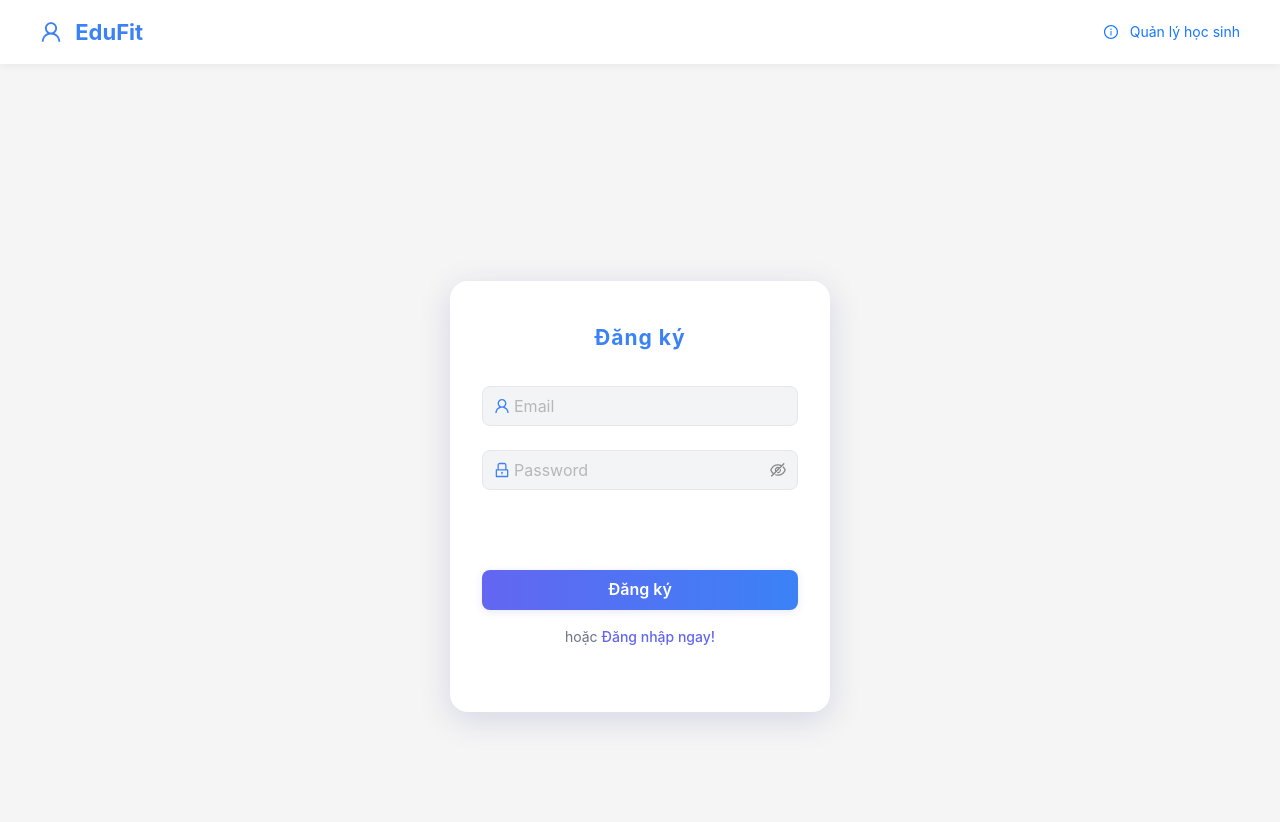
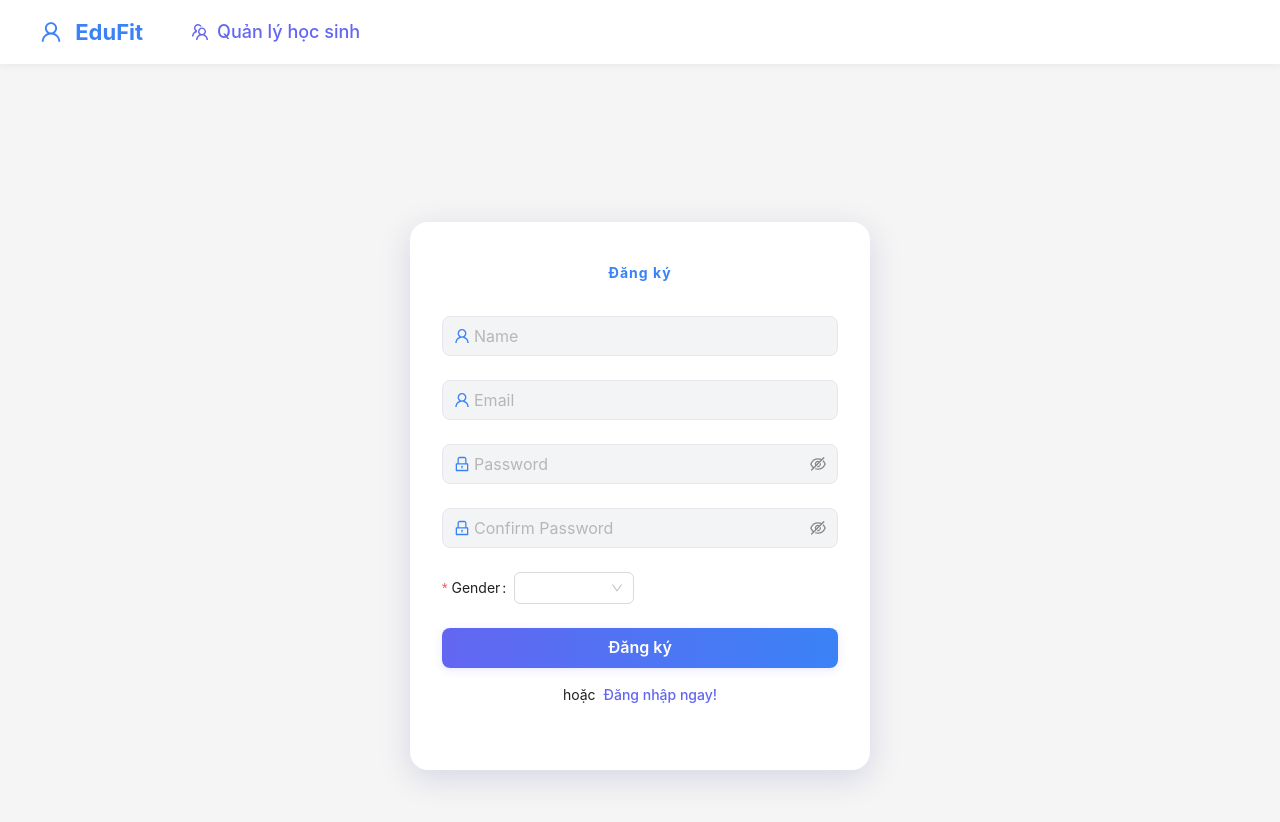
Before and after one commit to nguyendungnd204/react-learn, a React app: page /register in a window 1280 px wide. Shown: the top 822 px of the page. Built offline with nearby package versions, Linux system fonts and the light colour scheme.

Commit message:
update ui

```diff
--- a/src/components/layouts/Header.tsx
+++ b/src/components/layouts/Header.tsx
@@ -1,7 +1,7 @@
 import React from "react";
 import { Link, useLocation } from "react-router-dom";
 import { Layout, Menu } from "antd";
-import { HomeOutlined, InfoCircleOutlined, UserOutlined } from "@ant-design/icons";
+import { HomeOutlined, TeamOutlined, UserOutlined } from "@ant-design/icons";
 
 const { Header: AntHeader } = Layout;
 
@@ -15,14 +15,14 @@ const Header: React.FC = () => {
           <UserOutlined style={{ marginRight: 8 }} /> EduFit
         </div>
         </Link>
+        <Link to="/student-management" style={{ marginLeft: 16, fontWeight: 500, fontSize: 18, color: '#6366f1', display: 'flex', alignItems: 'center' }}>
+          <TeamOutlined style={{ marginRight: 8 }} /> Quản lý học sinh
+        </Link>
         <Menu
           mode="horizontal"
           defaultSelectedKeys={[location.pathname]}
           style={{ flex: 1, minWidth: 0, borderBottom: "none", background: "transparent" }}
         />
-        <Link to="/student-management">
-          <InfoCircleOutlined style={{ marginRight: 8 }} /> Quản lý học sinh
-        </Link>
       </div>
     </AntHeader>
   );
--- a/src/pages/Register.tsx
+++ b/src/pages/Register.tsx
@@ -1,14 +1,19 @@
 import React, { useEffect, useState } from 'react';
 import { getStudents } from '../api/student.api';
-import { Button, Checkbox, Flex, Form, Input } from 'antd';
+import { Badge, Button, Checkbox, Flex, Form, Input, Select, Space, Typography } from 'antd';
 import { LockOutlined, UserOutlined } from '@ant-design/icons';
 import { login } from '../api/auth.pai';
+import { Link } from 'react-router-dom';
 
 const Register: React.FC = () => {
+  const { Text } = Typography;
   const [loading, setLoading] = useState(false);
   const [input, setInput] = useState({
     email: '',
-        password: ''
+    password: '',
+    password_confirmation: '',
+    name: '',
+    gender: ''
   });
 
   const handleLogin = async () => {
@@ -21,6 +26,10 @@ const Register: React.FC = () => {
     } finally {
       setLoading(false);
     }
+  };
+
+  const handleGenderChange = (value: string) => {
+    setInput((prev) => ({ ...prev, gender: value }));
   };
 
 
@@ -38,7 +47,7 @@ const Register: React.FC = () => {
         name="login"
         initialValues={{ remember: true }}
         style={{
-          width: 380,
+          width: 460,
           background: 'white',
           borderRadius: 18,
           boxShadow: '0 8px 32px 0 rgba(31, 38, 135, 0.15)',
@@ -47,10 +56,21 @@ const Register: React.FC = () => {
           flexDirection: 'column',
         }}
       >
-        <h2 style={{ textAlign: 'center', marginBottom: 32, fontWeight: 700, color: '#3b82f6', letterSpacing: 1 }}>Đăng ký</h2>
+        <Text style={{ textAlign: 'center', marginBottom: 32, fontWeight: 700, color: '#3b82f6', letterSpacing: 1 }}>Đăng ký</Text>
+        <Form.Item
+          name="name"
+          rules={[{ required: true, message: 'Please input your Name!' }]}
+        >
+          <Input
+            prefix={<UserOutlined style={{ color: '#3b82f6' }} />}
+            placeholder="Name"
+            size="large"
+            style={{ borderRadius: 8, border: '1px solid #e5e7eb', background: '#f3f4f6' }}
+          />
+        </Form.Item>
         <Form.Item
           name="email"
-          rules={[{ type:'email', required: true, message: 'Please input your Email!' }]}
+          rules={[{ type: 'email', required: true, message: 'Please input your Email!' }]}
         >
           <Input
             prefix={<UserOutlined style={{ color: '#3b82f6' }} />}
@@ -71,9 +91,35 @@ const Register: React.FC = () => {
           />
         </Form.Item>
         <Form.Item
-        name=""
+          name="password_confirmation"
+          rules={[{ required: true, message: 'Please confirm your Password!' }, ({ getFieldValue }) => ({
+            validator(_, value) {
+              if (!value || getFieldValue('password') === value) {
+                return Promise.resolve();
+              }
+              return Promise.reject(new Error('Mật khẩu xác nhận không khớp!'));
+            },
+          }),]}
         >
-
+          <Input.Password
+            prefix={<LockOutlined style={{ color: '#3b82f6' }} />}
+            placeholder="Confirm Password"
+            size="large"
+            style={{ borderRadius: 8, border: '1px solid #e5e7eb', background: '#f3f4f6' }}
+          />
+        </Form.Item>
+        <Form.Item label="Gender" name="gender" rules={[{ required: true, message: 'Please select your Gender!' }]}>
+          <Select
+            defaultValue=""
+            placeholder="Chọn giới tính"
+            style={{ width: 120 }}
+            onChange={handleGenderChange}
+            options={[
+              { value: 'male', label: 'Male' },
+              { value: 'female', label: 'Female' },
+              { value: 'other', label: 'Other' },
+            ]}
+          />
         </Form.Item>
         <Form.Item>
           <Button
@@ -94,10 +140,10 @@ const Register: React.FC = () => {
           >
             Đăng ký
           </Button>
-          <div style={{ textAlign: 'center', marginTop: 8 }}>
-            <span style={{ color: '#6b7280' }}>hoặc </span>
-            <a href="" style={{ color: '#6366f1', fontWeight: 500 }}>Đăng nhập ngay!</a>
-          </div>
+          <Space style={{ textAlign: 'center', marginTop: 8, display: 'flex', justifyContent: 'center' }}>
+            <Badge style={{ color: '#6b7280' }}>hoặc </Badge>
+            <Link to="/" style={{ color: '#6366f1', fontWeight: 500 }}>Đăng nhập ngay!</Link>
+          </Space>
         </Form.Item>
       </Form>
     </div>
--- a/src/pages/StudentManagement.tsx
+++ b/src/pages/StudentManagement.tsx
@@ -1,4 +1,4 @@
-import { Button, Modal, Table, TableProps } from 'antd';
+import { Button, Modal, Popconfirm, Space, Table, TableProps, Typography } from 'antd';
 import React, { useEffect, useState } from 'react'
 import { getStudents } from '../api/student.api';
 import CreateStudent from './CreateStudent';
@@ -6,6 +6,8 @@ import { useDispatch, useSelector } from 'react-redux';
 import { setStudents } from '../store/studentSlice';
 import type { RootState } from '../store';
 import type { StudentList } from '../types/studentList';
+import UpdateStudent from './UpdateStudent';
+import { QuestionCircleOutlined } from '@ant-design/icons';
 
 const StudentManagement = () => {
 
@@ -54,13 +56,32 @@ const StudentManagement = () => {
         {
             title: 'Action',
             key: 'action',
+            render: (text, record) => (
+                <Space size="small">
+
+                    <Button onClick={() => {
+                        setSelectedStudent(record);
+                        setIsUpdateModalOpen(true);
+                    }}>Sửa</Button>
+                    <Popconfirm
+                        title="Delete the task"
+                        description="Are you sure to delete this task?"
+                        icon={<QuestionCircleOutlined style={{ color: 'red' }} />}
+                    >
+                        <Button danger>Delete</Button>
+                    </Popconfirm>
+                </Space>
+            ),
         },
 
     ];
 
+    const { Text } = Typography;
     const dispatch = useDispatch();
     const students = useSelector((state: RootState) => state.students.students);
-    const [isModalOpen, setIsModalOpen] = useState(false);
+    const [isCreateModalOpen, setIsCreateModalOpen] = useState(false);
+    const [isUpdateModalOpen, setIsUpdateModalOpen] = useState(false);
+    const [selectedStudent, setSelectedStudent] = useState<StudentList | null>(null);
 
     const [pagination, setPagination] = React.useState({
         current: 1,
@@ -79,10 +100,16 @@ const StudentManagement = () => {
         fetchStudents();
     }, [dispatch]);
 
+    useEffect(() => {
+        if (!isUpdateModalOpen) {
+            setSelectedStudent(null);
+        }
+    }, [isUpdateModalOpen]);
+
 
 
     const showModal = () => {
-        setIsModalOpen(true);
+        setIsCreateModalOpen(true);
     };
 
     const fetchStudents = async () => {
@@ -97,6 +124,7 @@ const StudentManagement = () => {
     };
 
     const handleStudentCreated = () => {
+
         fetchStudents();
     };
 
@@ -107,14 +135,20 @@ const StudentManagement = () => {
 
     return (
         <div style={{ padding: '20px' }}>
-            <div style={{ marginBottom: '16px', justifyContent: 'space-between', display: 'flex' }}>
-                <h2>Quản lý học sinh</h2>
+            <Space style={{ marginBottom: '16px', justifyContent: 'space-between', display: 'flex' }}>
+                <Text strong style={{fontSize: '20px'}}>Quản lý học sinh</Text>
                 <Button type='primary' size="large" onClick={showModal}>Thêm học sinh</Button>
-            </div>
+            </Space>
             <CreateStudent
-                isModalOpen={isModalOpen}
-                setIsModalOpen={setIsModalOpen}
+                isModalOpen={isCreateModalOpen}
+                setIsModalOpen={setIsCreateModalOpen}
                 onStudentCreated={handleStudentCreated}
+            />
+            <UpdateStudent
+                isModalOpen={isUpdateModalOpen}
+                setIsModalOpen={setIsUpdateModalOpen}
+                onStudentCreated={handleStudentCreated}
+                student={selectedStudent}
             />
             <Table<StudentList>
                 columns={columns}
--- /dev/null
+++ b/src/pages/UpdateStudent.tsx
@@ -0,0 +1,117 @@
+import { Button, DatePicker, DatePickerProps, Form, Input, Modal, Radio, Select, Space, message } from 'antd'
+import React, { useEffect } from 'react'
+import type { CreateStudent } from '../types/createStudent';
+import { createStudent } from '../api/student.api';
+import { StudentList } from '../types/studentList';
+import dayjs from 'dayjs';
+
+const UpdateStudent = ({
+    isModalOpen,
+    setIsModalOpen,
+    onStudentCreated,
+    student
+}: {
+    isModalOpen: boolean,
+    setIsModalOpen: React.Dispatch<React.SetStateAction<boolean>>,
+    onStudentCreated?: () => void,
+    student: StudentList | null
+}) => {
+
+    type LayoutType = Parameters<typeof Form>[0]['layout'];
+    const [form] = Form.useForm();
+    const [formLayout, setFormLayout] = React.useState<LayoutType>('horizontal');
+
+    useEffect(() => {
+        if (student && isModalOpen) {
+            form.setFieldsValue({
+                student_code: student.student_code || '',
+                first_name: student.first_name || '',
+                last_name: student.last_name || '',
+                email: student.email || '',
+                dob: student.dob ? dayjs(student.dob) : null,
+                gender: student.gender || '',
+                phone: student.phone || '',
+                address: student.address || '',
+            });
+        } else if (!student && isModalOpen) {
+            form.resetFields();
+        }
+    }, [student, isModalOpen, form]);
+
+    const handleOk = async () => {
+        try {
+            const values = await form.validateFields();
+            await createStudent({ ...values, dob: values.dob ? values.dob.format('YYYY-MM-DD') : '' });
+            message.success('Cập nhật sinh viên thành công!');
+            form.resetFields();
+            setIsModalOpen(false);
+            if (onStudentCreated) {
+                onStudentCreated();
+            }
+        } catch (error) {
+            message.error('Có lỗi xảy ra khi cập nhật sinh viên!');
+            console.error('Error creating student:', error);
+        }
+    };
+
+    const handleCancel = () => {
+        setIsModalOpen(false);
+    };
+
+    return (
+        <>
+            <Modal
+                title="Cập nhật học sinh"
+                closable={{ 'aria-label': 'Custom Close Button' }}
+                open={isModalOpen}
+                onOk={handleOk}
+                onCancel={handleCancel}
+            >
+                <Form
+                    layout={formLayout}
+                    form={form}
+                    initialValues={{ layout: formLayout }}
+                    style={{ maxWidth: formLayout === 'inline' ? 'none' : 600 }}
+                >
+                    <Form.Item label="Student Code" name="student_code" rules={[{ required: true, message: 'Please input your Student Code!' }]}>
+                        <Input name="student_code" placeholder="Nhập mã code " />
+                    </Form.Item>
+                    <Form.Item label="First Name" name="first_name" rules={[{ required: true, message: 'Please input your First Name!' }]}>
+                        <Input name="first_name" placeholder="Nhập tên học sinh" />
+                    </Form.Item>
+                    <Form.Item label="Last Name" name="last_name" rules={[{ required: true, message: 'Please input your Last Name!' }]}>
+                        <Input name="last_name" placeholder="Nhập họ học sinh" />
+                    </Form.Item>
+                    <Space>
+                    <Form.Item label="Gender" name="gender" rules={[{ required: true, message: 'Please select your Gender!' }]}>
+                        <Select
+                            placeholder="Chọn giới tính"
+                            style={{ width: 120 }}
+                            options={[
+                                { value: 'male', label: 'Male' },
+                                { value: 'female', label: 'Female' },
+                                { value: 'other', label: 'Other' },
+                            ]}
+                        />
+                    </Form.Item>
+                    <Form.Item label="Date of Birth" name="dob" rules={[{ required: true, message: 'Please select your Date of Birth!' }]}>
+                        <DatePicker placeholder="Chọn ngày sinh" />
+                    </Form.Item>
+                    </Space>
+                    <Form.Item label="Email" name="email" rules={[{ type: 'email', required: true, message: 'Please input your Email!' }]}>
+                        <Input name="email" type='email' placeholder="Nhập email" />
+                    </Form.Item>
+                    <Form.Item label="Phone Number" name="phone" rules={[{ required: true, message: 'Please input your Phone Number!' }]}>
+                        <Input name="phone" placeholder="Nhập số điện thoại" />
+                    </Form.Item>
+                    <Form.Item label="Address" name="address" rules={[{ required: true, message: 'Please input your Address!' }]}>
+                        <Input name="address" placeholder="Nhập địa chỉ" />
+                    </Form.Item>
+                </Form>
+
+            </Modal>
+        </>
+    )
+}
+
+export default UpdateStudent;
```
Also changed, not shown: src/pages/Login.tsx (+11 -8 lines), src/types/register.ts (added, +7 -0 lines). Lines whose indentation alone changed are shown as unchanged.
